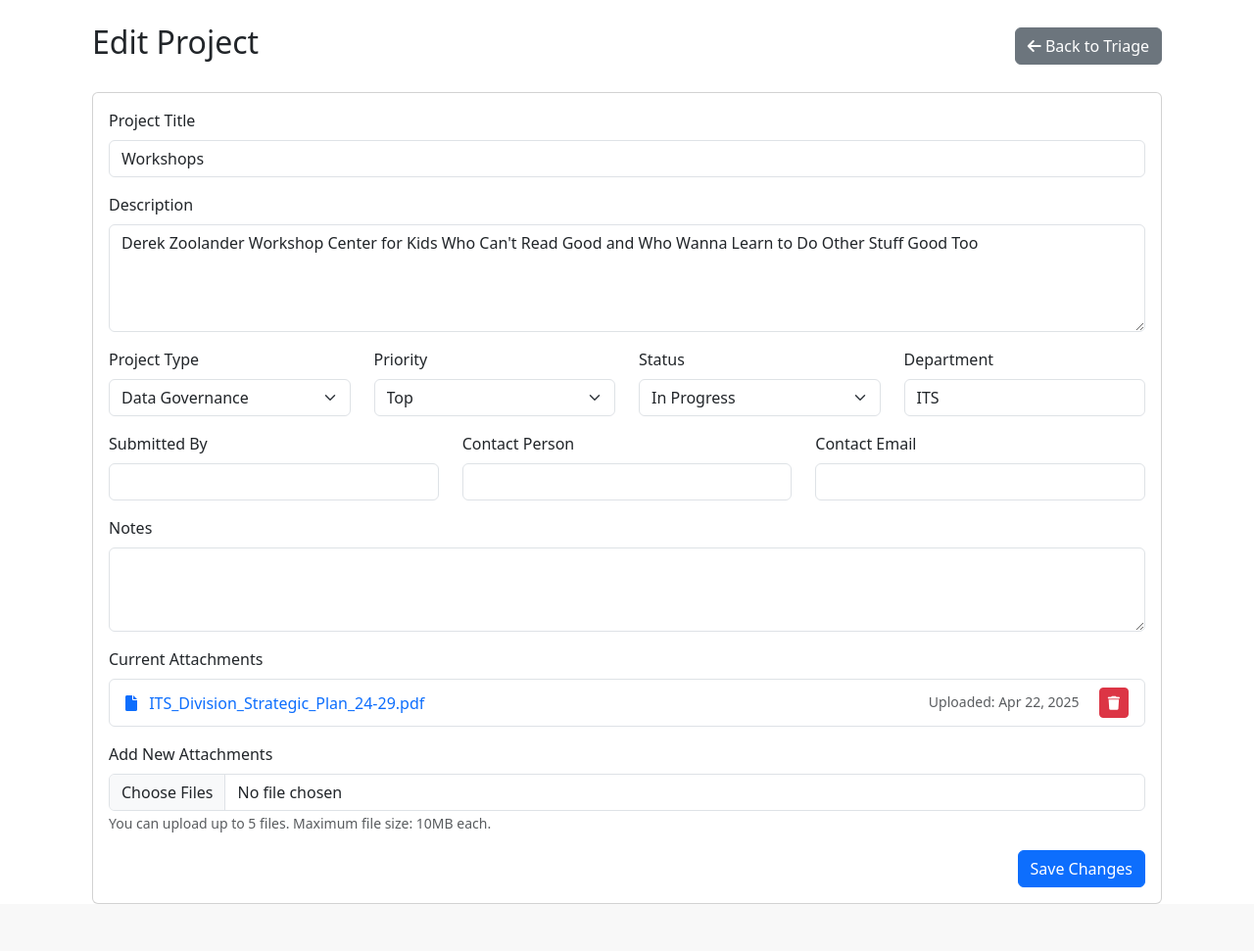
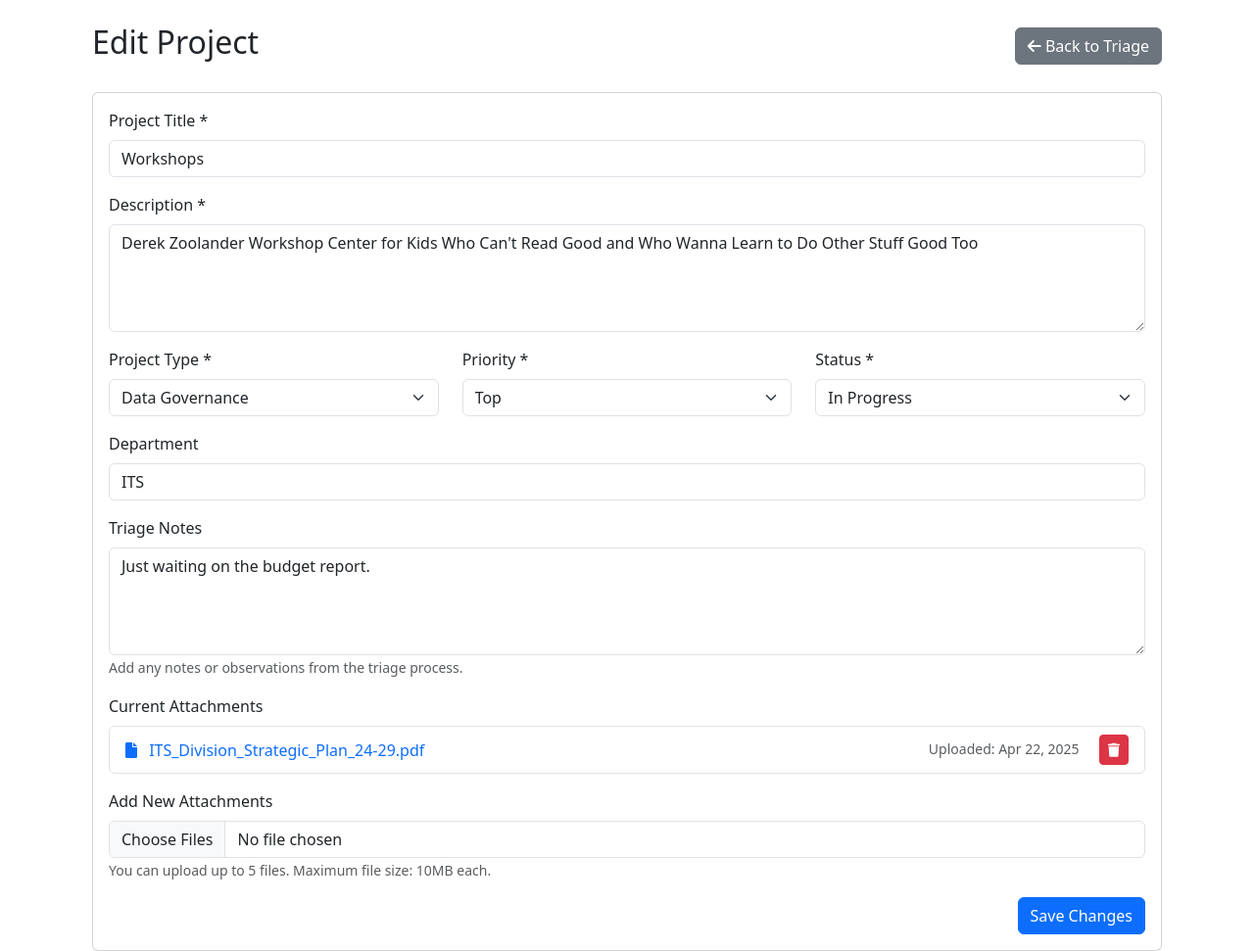
Before and after one commit to CC-PatrickC/Governance_App, a Django app: page /7/edit/ in a window 1280 px wide. Shown: the part 56-1027 px from the top of the page at 98% size. Before the commit the page ends 979 px from the top, so only its background shows below. Run offline with Django 5.2, Linux system fonts and the light colour scheme; a user stored in the database is signed in; data comes from the database, SQL or seed files in the repository; both versions use the stored data as it was after the commit.

Commit message:
Fixed the triage page not updated form

```diff
--- a/projects/templates/projects/project_edit.html
+++ b/projects/templates/projects/project_edit.html
@@ -22,21 +22,22 @@
 
     <div class="card">
         <div class="card-body">
-            <form method="post" enctype="multipart/form-data">
+            <form id="main-form" method="post" action="{% url 'projects:project_update' project.pk %}" enctype="multipart/form-data">
                 {% csrf_token %}
+
                 <div class="mb-3">
-                    <label for="title" class="form-label">Project Title</label>
+                    <label for="title" class="form-label">Project Title *</label>
                     <input type="text" class="form-control" id="title" name="title" value="{{ project.title }}" required>
                 </div>
 
                 <div class="mb-3">
-                    <label for="description" class="form-label">Description</label>
+                    <label for="description" class="form-label">Description *</label>
                     <textarea class="form-control" id="description" name="description" rows="4" required>{{ project.description }}</textarea>
                 </div>
 
                 <div class="row">
-                    <div class="col-md-3 mb-3">
-                        <label for="project_type" class="form-label">Project Type</label>
+                    <div class="col-md-4 mb-3">
+                        <label for="project_type" class="form-label">Project Type *</label>
                         <select class="form-select" id="project_type" name="project_type" required>
                             {% for value, label in project.PROJECT_TYPE_CHOICES %}
                             <option value="{{ value }}" {% if project.project_type == value %}selected{% endif %}>
@@ -46,8 +47,8 @@
                         </select>
                     </div>
 
-                    <div class="col-md-3 mb-3">
-                        <label for="priority" class="form-label">Priority</label>
+                    <div class="col-md-4 mb-3">
+                        <label for="priority" class="form-label">Priority *</label>
                         <select class="form-select" id="priority" name="priority" required>
                             <option value="Top" {% if project.priority == 'Top' %}selected{% endif %}>Top</option>
                             <option value="High" {% if project.priority == 'High' %}selected{% endif %}>High</option>
@@ -56,8 +57,8 @@
                         </select>
                     </div>
 
-                    <div class="col-md-3 mb-3">
-                        <label for="status" class="form-label">Status</label>
+                    <div class="col-md-4 mb-3">
+                        <label for="status" class="form-label">Status *</label>
                         <select class="form-select" id="status" name="status" required>
                             <option value="pending" {% if project.status == 'pending' %}selected{% endif %}>Pending</option>
                             <option value="in_progress" {% if project.status == 'in_progress' %}selected{% endif %}>In Progress</option>
@@ -65,33 +66,17 @@
                             <option value="rejected" {% if project.status == 'rejected' %}selected{% endif %}>Rejected</option>
                         </select>
                     </div>
-
-                    <div class="col-md-3 mb-3">
-                        <label for="department" class="form-label">Department</label>
-                        <input type="text" class="form-control" id="department" name="department" value="{{ project.department|default:'' }}">
-                    </div>
-                </div>
-
-                <div class="row">
-                    <div class="col-md-4 mb-3">
-                        <label for="submitted_by" class="form-label">Submitted By</label>
-                        <input type="text" class="form-control" id="submitted_by" name="submitted_by" value="{{ project.submitted_by.username|default:'' }}">
-                    </div>
-
-                    <div class="col-md-4 mb-3">
-                        <label for="contact_person" class="form-label">Contact Person</label>
-                        <input type="text" class="form-control" id="contact_person" name="contact_person" value="{{ project.contact_person|default:'' }}">
-                    </div>
-
-                    <div class="col-md-4 mb-3">
-                        <label for="contact_email" class="form-label">Contact Email</label>
-                        <input type="email" class="form-control" id="contact_email" name="contact_email" value="{{ project.contact_email|default:'' }}">
-                    </div>
                 </div>
 
                 <div class="mb-3">
-                    <label for="notes" class="form-label">Notes</label>
-                    <textarea class="form-control" id="notes" name="notes" rows="3">{{ project.notes|default:'' }}</textarea>
+                    <label for="department" class="form-label">Department</label>
+                    <input type="text" class="form-control" id="department" name="department" value="{{ project.department|default:'' }}">
+                </div>
+
+                <div class="mb-3">
+                    <label for="triage_notes" class="form-label">Triage Notes</label>
+                    <textarea class="form-control" id="triage_notes" name="triage_notes" rows="4">{{ project.triage_notes|default:'' }}</textarea>
+                    <small class="form-text text-muted">Add any notes or observations from the triage process.</small>
                 </div>
 
                 {% if project.files.all %}
@@ -125,7 +110,7 @@
                 </div>
 
                 <div class="d-grid gap-2 d-md-flex justify-content-md-end">
-                    <button type="submit" class="btn btn-primary">Save Changes</button>
+                    <button type="submit" class="btn btn-primary" onclick="document.getElementById('main-form').submit();">Save Changes</button>
                 </div>
             </form>
         </div>
--- a/projects/views.py
+++ b/projects/views.py
@@ -8,6 +8,7 @@ from django.contrib.auth.models import User
 from .models import Project, ProjectFile, ProjectScore
 from .forms import ProjectForm
 import json
+from django.utils import timezone
 
 def project_list(request):
     projects = Project.objects.all().select_related('submitted_by')
@@ -26,28 +27,76 @@ def project_triage(request):
 def project_update_ajax(request, pk):
     try:
         project = get_object_or_404(Project, pk=pk)
-        data = json.loads(request.body)
 
         # Debug print
-        print(f"Updating project {pk} with data: {data}")
+        print(f"Updating project {pk}")
+        print(f"POST data: {request.POST}")
+        print(f"FILES data: {request.FILES}")
 
         # Update project fields
-        if 'title' in data:
-            project.title = data['title']
-        if 'description' in data:
-            project.description = data['description']
-        if 'priority' in data:
-            project.priority = data['priority']
-        if 'status' in data:
-            project.status = data['status']
-        if 'department' in data:
-            project.department = data['department']
+        title = request.POST.get('title')
+        if not title:
+            raise ValueError("Title is required")
 
-        project.save()
-        print(f"Project {pk} updated successfully")
+        print(f"Title: {title}")
+        print(f"Current project title: {project.title}")
+
+        project.title = title
+        project.description = request.POST.get('description', '')
+        project.project_type = request.POST.get('project_type')
+        project.priority = request.POST.get('priority')
+        project.status = request.POST.get('status')
+        project.department = request.POST.get('department', '')
+        project.notes = request.POST.get('notes', '')
+
+        # Update triage information
+        project.triage_notes = request.POST.get('triage_notes', '')
+        project.triaged_by = request.user
+        project.triage_date = timezone.now()
+
+        # Update contact information
+        project.contact_person = request.POST.get('contact_person', '')
+        project.contact_email = request.POST.get('contact_email', '')
+
+        # Handle submitted_by field
+        submitted_by_username = request.POST.get('submitted_by')
+        if submitted_by_username:
+            try:
+                # Try to find the user by username
+                user = User.objects.get(username=submitted_by_username)
+                project.submitted_by = user
+            except User.DoesNotExist:
+                # If user doesn't exist, keep the current submitted_by
+                pass
+
+        print("About to save project...")
+        try:
+            # Save the project
+            project.save()
+            print(f"Project {pk} updated successfully")
+        except Exception as e:
+            print(f"Error saving project: {str(e)}")
+            print(f"Project fields before save: {project.__dict__}")
+            raise
+
+        # Handle file uploads
+        files = request.FILES.getlist('files')
+        if files:
+            print(f"Processing {len(files)} files")
+            if len(files) > 5:
+                return JsonResponse({'success': False, 'error': 'You can upload a maximum of 5 files.'})
+
+            for file in files:
+                ProjectFile.objects.create(project=project, file=file)
+
         return JsonResponse({'success': True})
+    except ValueError as e:
+        print(f"Validation error: {str(e)}")
+        return JsonResponse({'success': False, 'error': str(e)})
     except Exception as e:
         print(f"Error updating project {pk}: {str(e)}")
+        print(f"Error type: {type(e)}")
+        print(f"Error args: {e.args}")
         return JsonResponse({'success': False, 'error': str(e)})
 
 def project_create(request):
@@ -83,38 +132,40 @@ def project_detail(request, pk):
 @user_passes_test(lambda u: u.is_staff)
 def project_update(request, pk):
     project = get_object_or_404(Project, pk=pk)
+    print(f"Project update view called for project {pk}")
+    print(f"Request method: {request.method}")
+    print(f"Request path: {request.path}")
+    print(f"Request POST data: {request.POST}")
+    print(f"Request FILES data: {request.FILES}")
 
     if request.method == 'POST':
-        # Update project fields
-        project.title = request.POST.get('title')
-        project.description = request.POST.get('description')
-        project.project_type = request.POST.get('project_type')
-        project.priority = request.POST.get('priority')
-        project.status = request.POST.get('status')
-        project.department = request.POST.get('department')
-        project.notes = request.POST.get('notes')
-
-        # Update contact information
-        project.contact_person = request.POST.get('contact_person')
-        project.contact_email = request.POST.get('contact_email')
-
-        # Handle submitted_by field
-        submitted_by_username = request.POST.get('submitted_by')
-        if submitted_by_username:
-            try:
-                # Try to find the user by username
-                user = User.objects.get(username=submitted_by_username)
-                project.submitted_by = user
-            except User.DoesNotExist:
-                # If user doesn't exist, keep the current submitted_by
-                messages.warning(request, f'User "{submitted_by_username}" not found. Keeping current submitter.')
+        print("POST request received")  # Debug log
+        print(f"POST data: {request.POST}")  # Debug log
+        print(f"FILES data: {request.FILES}")  # Debug log
 
         try:
+            # Update project fields
+            title = request.POST.get('title')
+            if not title:
+                raise ValueError("Title is required")
+
+            project.title = title
+            project.description = request.POST.get('description', '')
+            project.project_type = request.POST.get('project_type')
+            project.priority = request.POST.get('priority')
+            project.status = request.POST.get('status')
+            project.department = request.POST.get('department', '')
+            project.notes = request.POST.get('notes', '')
+            project.triage_notes = request.POST.get('triage_notes', '')
+
+            # Save the project
             project.save()
+            print("Project saved successfully")  # Debug log
 
             # Handle file uploads
             files = request.FILES.getlist('files')
             if files:
+                print(f"Processing {len(files)} files")  # Debug log
                 if len(files) > 5:
                     messages.error(request, 'You can upload a maximum of 5 files.')
                     return render(request, 'projects/project_edit.html', {'project': project})
@@ -125,8 +176,15 @@ def project_update(request, pk):
 
             messages.success(request, 'Project updated successfully!')
             return redirect('projects:project_triage')
+
+        except ValueError as e:
+            print(f"Validation error: {str(e)}")  # Debug log
+            messages.error(request, f'Error updating project: {str(e)}')
+            return render(request, 'projects/project_edit.html', {'project': project})
         except Exception as e:
+            print(f"Error saving project: {str(e)}")  # Debug log
             messages.error(request, f'Error updating project: {str(e)}')
+            return render(request, 'projects/project_edit.html', {'project': project})
 
     return render(request, 'projects/project_edit.html', {'project': project})
 
--- a/templates/base.html
+++ b/templates/base.html
@@ -107,5 +107,6 @@
     </div>
 
     <script src="https://cdn.jsdelivr.net/npm/bootstrap@5.3.0/dist/js/bootstrap.bundle.min.js"></script>
+    {% block extra_js %}{% endblock %}
 </body>
 </html>
```
Also changed, not shown: projects/templates/projects/project_final_scoring_details.html (+43 -4 lines), todo.txt (+4 -5 lines), db.sqlite3, projects/migrations/0023_triagechange.py (added), projects/migrations/0024_remove_triage_change_model.py (added).
